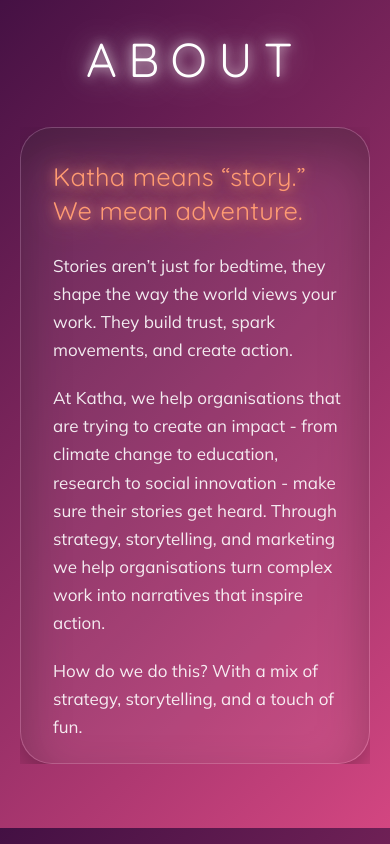
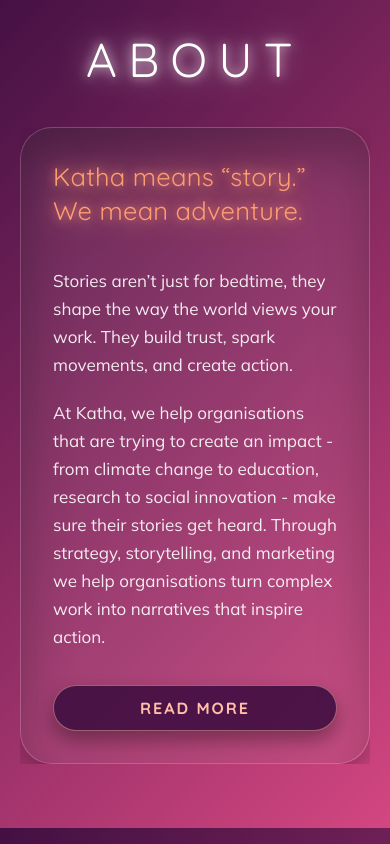
Before and after one commit to KrishnaKumarHariprasannan/katha-marketing-site, a Next.js app: page / in a window 390 px wide. Shown: the part 860-1704 px from the top of the page. Built offline with nearby package versions, Linux system fonts and the light colour scheme.

Commit message:
Fix About scroll on mobiles - 2

```diff
--- a/app/globals.css
+++ b/app/globals.css
@@ -333,31 +333,11 @@ body {
   padding: var(--space-lg);
   display: flex;
   flex-direction: column;
-  justify-content: space-between;
+  justify-content: flex-start;
+  gap: var(--space-md);
   min-height: auto;
   box-shadow: var(--shadow-card-inset), var(--shadow-card);
   margin-bottom: calc(var(--banner-height) + var(--space-xl));
-  scrollbar-width: thin;
-  scrollbar-color: rgba(255, 191, 168, 0.45) rgba(255, 255, 255, 0.08);
-}
-
-.about__card::-webkit-scrollbar {
-  width: 8px;
-}
-
-.about__card::-webkit-scrollbar-track {
-  background: rgba(255, 255, 255, 0.08);
-  border-radius: var(--radius-pill);
-}
-
-.about__card::-webkit-scrollbar-thumb {
-  background: rgba(255, 191, 168, 0.45);
-  border-radius: var(--radius-pill);
-  border: 1px solid rgba(255, 255, 255, 0.08);
-}
-
-.about__card::-webkit-scrollbar-thumb:hover {
-  background: rgba(255, 191, 168, 0.62);
 }
 
 .about__flow {
@@ -379,15 +359,94 @@ body {
 
 .about__body {
   display: grid;
+  flex: 1 1 auto;
+  min-height: 0;
   gap: var(--space-md);
   font-size: 1.1rem;
   line-height: 1.8;
   color: var(--text-dim);
   font-family: var(--font-mulish), system-ui, sans-serif;
+  scrollbar-width: thin;
+  scrollbar-color: rgba(255, 191, 168, 0.45) rgba(255, 255, 255, 0.08);
+}
+
+.about__body::-webkit-scrollbar {
+  width: 8px;
+}
+
+.about__body::-webkit-scrollbar-track {
+  background: rgba(255, 255, 255, 0.08);
+  border-radius: var(--radius-pill);
+}
+
+.about__body::-webkit-scrollbar-thumb {
+  background: rgba(255, 191, 168, 0.45);
+  border-radius: var(--radius-pill);
+  border: 1px solid rgba(255, 255, 255, 0.08);
+}
+
+.about__body::-webkit-scrollbar-thumb:hover {
+  background: rgba(255, 191, 168, 0.62);
 }
 
 .about__body p {
   margin: 0;
+}
+
+.about__toggle {
+  align-self: flex-start;
+  padding: 10px 14px;
+  border: 1px solid rgba(255, 191, 168, 0.45);
+  border-radius: var(--radius-pill);
+  background: rgba(67, 16, 67, 0.92);
+  color: var(--color-accent-orange-2);
+  box-shadow: var(--shadow-sm);
+  font-size: 0.95rem;
+  font-weight: 700;
+  letter-spacing: var(--track-sm);
+  text-transform: uppercase;
+  font-family: var(--font-quicksand), system-ui, sans-serif;
+  cursor: pointer;
+}
+
+.about__toggle:hover {
+  color: var(--color-text-primary);
+  filter: brightness(1.05);
+}
+
+.about__toggle:focus-visible {
+  outline: 2px solid rgba(255, 191, 168, 0.8);
+  outline-offset: 4px;
+  border-radius: 4px;
+}
+
+.about__toggle--less {
+  margin-top: var(--space-sm);
+}
+
+.about__extra {
+  display: grid;
+  grid-template-rows: 0fr;
+  opacity: 0;
+  margin-top: 0;
+  transition:
+    grid-template-rows 280ms ease,
+    opacity 220ms ease,
+    margin-top 220ms ease;
+}
+
+.about__extra-inner {
+  overflow: hidden;
+}
+
+.about__card--expanded .about__extra {
+  grid-template-rows: 1fr;
+  opacity: 1;
+  margin-top: var(--space-sm);
+}
+
+.about__card:not(.about__card--expanded) .about__body {
+  overflow: hidden;
 }
 
 .about__list-intro {
@@ -1096,18 +1155,17 @@ body {
     overflow: hidden;
   }
   .about__card {
-    display: flex;
+    display: grid;
+    grid-template-rows: auto minmax(0, 1fr) auto;
     flex: 1 1 auto;
     width: 100%;
     height: 100%;
+    gap: var(--space-md);
     min-height: 0;
-    justify-content: flex-start;
     padding: var(--space-lg);
     margin-bottom: 0;
-    overflow-y: auto;
+    overflow: hidden;
     overflow-x: hidden;
-    padding-right: calc(var(--space-lg) - 6px);
-    -webkit-overflow-scrolling: touch;
   }
   .about__flow {
     gap: var(--space-md);
@@ -1116,8 +1174,21 @@ body {
     font-size: 1.5rem;
   }
   .about__body {
+    min-height: 0;
+    overflow: hidden;
     font-size: 1rem;
     line-height: 1.65;
+  }
+  .about__card--expanded .about__body {
+    overflow-y: auto;
+    padding-right: 6px;
+    -webkit-overflow-scrolling: touch;
+  }
+  .about__toggle {
+    align-self: start;
+    margin-top: 0;
+    position: relative;
+    z-index: 1;
   }
   .about__closing {
     font-size: 1.05rem;
--- a/app/page.tsx
+++ b/app/page.tsx
@@ -12,6 +12,7 @@ export default function Home() {
   const isProgrammaticScrollRef = useRef(false);
   const [showTop, setShowTop] = useState(false);
   const [menuOpen, setMenuOpen] = useState(false);
+  const [aboutExpanded, setAboutExpanded] = useState(false);
   const [activeService, setActiveService] = useState<null | {
     title: string;
     detail: string;
@@ -207,7 +208,9 @@ export default function Home() {
         </header>
 
         <div className="about__content">
-          <article className="about__card">
+          <article
+            className={`about__card${aboutExpanded ? " about__card--expanded" : ""}`}
+          >
             <h3 className="about__lead">
               Katha means “story.” We mean adventure.
             </h3>
@@ -230,6 +233,8 @@ export default function Home() {
                 How do we do this? With a mix of strategy, storytelling, and a
                 touch of fun.
               </p>
+              <div className="about__extra" aria-hidden={!aboutExpanded}>
+                <div className="about__extra-inner">
                   <p className="about__list-intro">Whether you’re:</p>
                   <ul className="about__list">
                     <li>a social enterprise launching a bold idea</li>
@@ -241,6 +246,16 @@ export default function Home() {
                     we help your story travel further, faster, and with flair.
                   </p>
                 </div>
+              </div>
+            </div>
+            <button
+              type="button"
+              className={`about__toggle${aboutExpanded ? " about__toggle--less" : ""}`}
+              aria-expanded={aboutExpanded}
+              onClick={() => setAboutExpanded((current) => !current)}
+            >
+              {aboutExpanded ? "Show less" : "Read more"}
+            </button>
           </article>
         </div>
 
```
Lines whose indentation alone changed are shown as unchanged.
